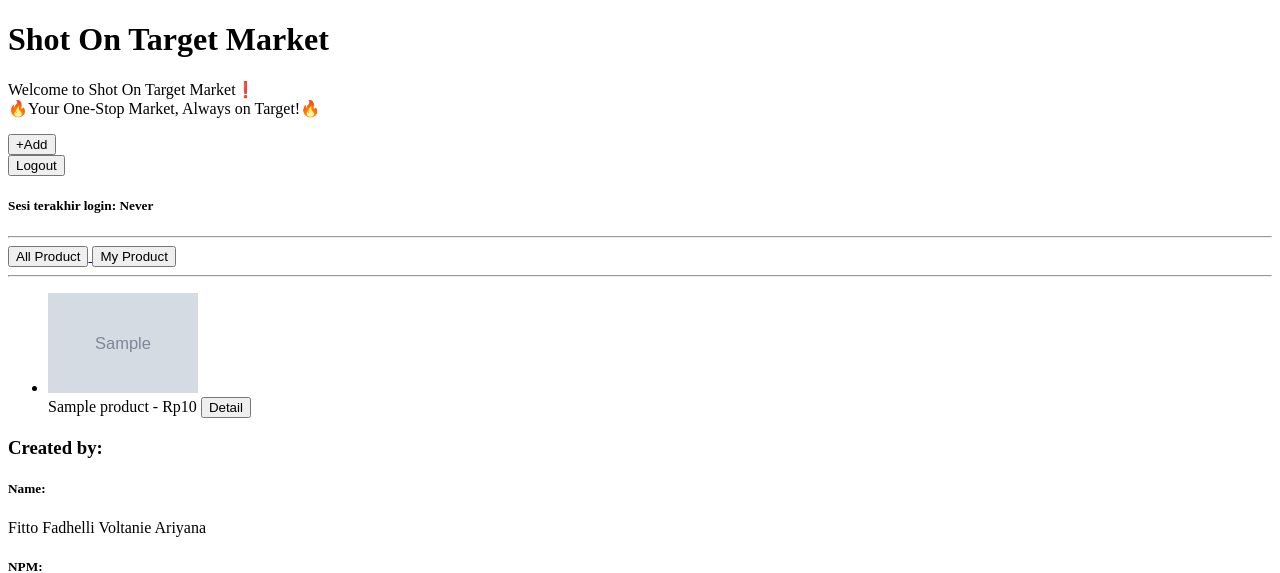
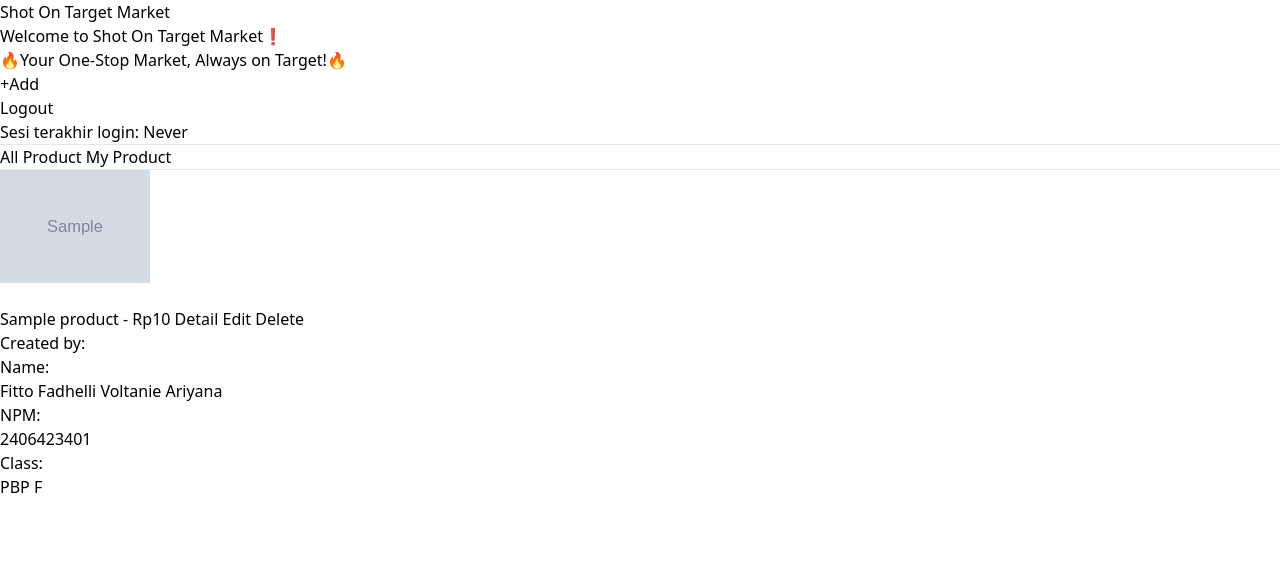
Before and after one commit to Kyloo0/ShotOnTarget-Market, a Django app: page / in a window 1280 px wide. Shown: the top 573 px of the page. Run offline with Django 5.2, Linux system fonts and the light colour scheme; a user stored in the database is signed in; tables that the repository leaves empty hold one stand-in row (values such as "Sample post"); grey boxes marked "Sample" are stand-in pictures; some libraries are stand-ins or nearby versions.

Commit message:
Implements delete and edit

```diff
--- a/main/templates/main.html
+++ b/main/templates/main.html
@@ -44,6 +44,16 @@
                 <a href="{% url 'main:show_detail' product.id %}">
                     <button>Detail</button>
                 </a>
+
+                {% if user.is_authenticated and product.user == user %}
+                <a href="{% url 'main:edit_product' product.id %}">
+                    <button>Edit</button>
+                </a>
+                <a href="{% url 'main:delete_product' product.pk %}">
+                <button>Delete</button>
+                </a>
+                {% endif %}
+
             </li>
         {% endfor %}
     </ul>
--- a/main/urls.py
+++ b/main/urls.py
@@ -1,5 +1,5 @@
 from django.urls import path
-from main.views import show_main_page, show_xml, show_json, show_xml_by_id, show_json_by_id, create_product, show_detail, register, login_user, logout_user
+from main.views import show_main_page, show_xml, show_json, show_xml_by_id, show_json_by_id, create_product, show_detail, register, login_user, logout_user, edit_product, delete_product
 
 app_name = "main"
 
@@ -13,5 +13,7 @@ urlpatterns = [
     path('show/<str:id>/', show_detail, name='show_detail'),
     path('register/', register, name='register'),
     path('login/', login_user, name='login'),
-    path('logout/', logout_user, name='logout')
+    path('logout/', logout_user, name='logout'),
+    path('edit/<str:id>/', edit_product, name='edit_product'),
+    path('delete/<str:id>/', delete_product, name='delete_product')
 ]
--- a/main/views.py
+++ b/main/views.py
@@ -117,3 +117,19 @@ def logout_user(request):
     response = HttpResponseRedirect(reverse('main:login'))
     response.delete_cookie('last_login')
     return response
+
+def edit_product(request, id):
+    product = get_object_or_404(Product, pk=id)
+    form = ProductForm(request.POST or None, instance=product)
+
+    if form.is_valid() and request.method == "POST":
+        form.save()
+        return redirect('main:show_main_page')
+
+    context = {'form': form}
+    return render(request, "edit_product.html", context)
+
+def delete_product(request, id):
+    product = get_object_or_404(Product, pk=id)
+    product.delete()
+    return redirect('main:show_main_page')
--- a/templates/base.html
+++ b/templates/base.html
@@ -5,6 +5,8 @@
     <meta charset="UTF-8" />
     <meta name="viewport" content="width=device-width, initial-scale=1.0" />
     {% block meta %} {% endblock meta %}
+<script src="https://cdn.tailwindcss.com">
+</script>
 </head>
 
 <body>
```
Also changed, not shown: main/templates/edit_product.html (added, +22 -0 lines).
